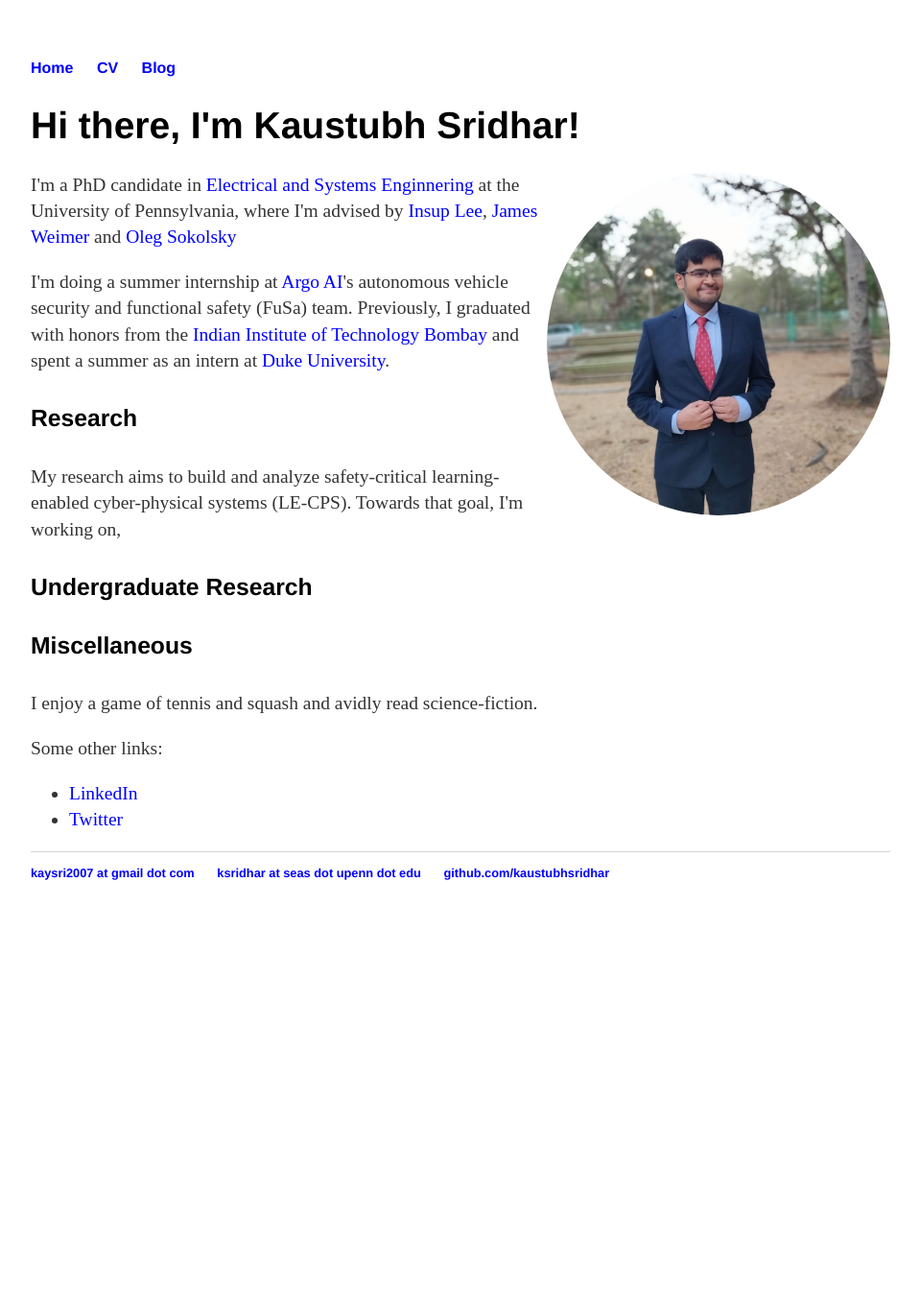
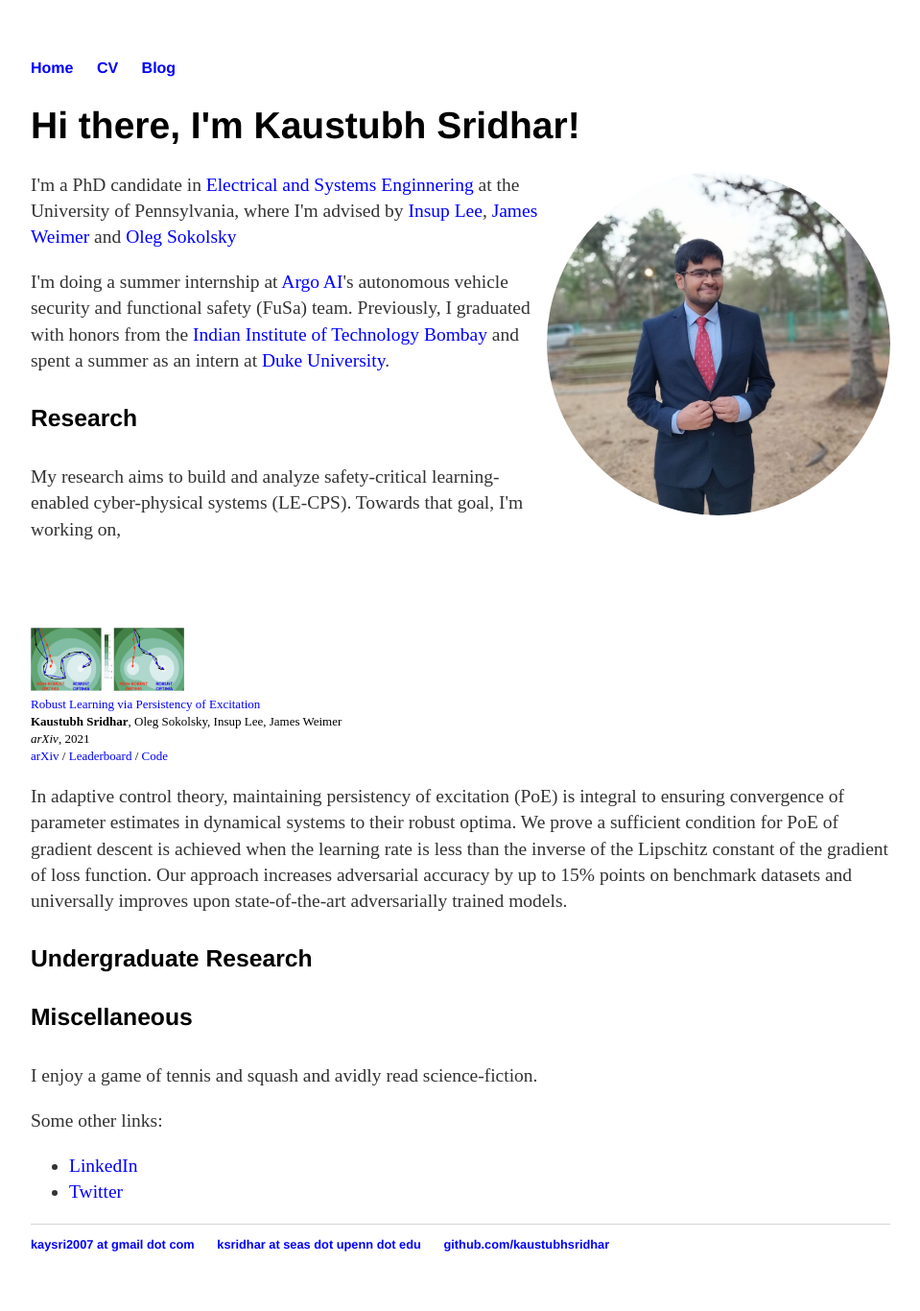
Before and after one commit to kaustubhsridhar/kaustubhsridhar_old.github.io, a Jekyll site: the page built from index.html, in a window 1280 px wide. Shown: the whole page at 96% size, without its empty margins (160-1119 px from the left). Built offline with Jekyll 4.4.1, drawn with Linux system fonts in a browser that asks for light colours; before the commit the page ends 979 px from its top, so only the background shows below that.

Commit message:
updated index

```diff
--- a/index.html
+++ b/index.html
@@ -12,10 +12,44 @@ title: Welcome To My Homepage
 	<h4>Research</h4>
 	<p>My research aims to build and analyze safety-critical learning-enabled cyber-physical systems (LE-CPS). Towards that goal, I'm working on, </p>
 
-	<!--<h5 style="text-align:center;"><a id="PoE">Robust Learning via Persistency of Excitation</a></h5>
-	<img src="/images/PoE.png" alt="PoE" align="left" style="width:25%;" class="img_rect">
-	<p>In adaptive control theory, maintaining persistency of excitation (PoE) is integral to ensuring convergence of parameter estimates in dynamical systems to their robust optima. We prove a sufficient condition for PoE of gradient descent is achieved when the learning rate is less than the inverse of the Lipschitz constant of the gradient of loss function. Our approach increases adversarial accuracy by up to 15% points on benchmark datasets and universally improves upon state-of-the-art adversarially trained models.</p>
-	-->
+	<tr onmouseout="PoE_stop()" onmouseover="PoE_start()">
+		<td style="padding:20px;width:25%;vertical-align:middle">
+		  <div class="one">
+			<div class="two" id='PoE_image'>
+			  <img src='images/PoE.png' width="160"></div>
+			<img src='images/PoE.png' width="160">
+		  </div>
+		  <script type="text/javascript">
+			function PoE_start() {
+			  document.getElementById('PoE_image').style.opacity = "1";
+			}
+
+			function PoE_stop() {
+			  document.getElementById('PoE_image').style.opacity = "0";
+			}
+			PoE_stop()
+		  </script>
+		</td>
+		<td style="padding:20px;width:75%;vertical-align:middle">
+		  <a href="https://arxiv.org/abs/2106.02078">
+			<papertitle>Robust Learning via Persistency of Excitation</papertitle>
+		  </a>
+		  <br>
+		  <strong>Kaustubh Sridhar</strong>, Oleg Sokolsky, Insup Lee, James Weimer
+		  <br>
+		  <em>arXiv</em>, 2021
+		  <br>
+		  <a href="https://arxiv.org/abs/2011.12485">arXiv</a>   /
+		  <a href="https://robustbench.github.io/">Leaderboard</a> /
+		  <a href="https://github.com/kaustubhsridhar/PoE-robustness">Code</a>
+		  <p></p>
+		  <p>
+			In adaptive control theory, maintaining persistency of excitation (PoE) is integral to ensuring convergence of parameter estimates in dynamical systems to their robust optima. We prove a sufficient condition for PoE of gradient descent is achieved when the learning rate is less than the inverse of the Lipschitz constant of the gradient of loss function. Our approach increases adversarial accuracy by up to 15% points on benchmark datasets and universally improves upon state-of-the-art adversarially trained models.
+		  </p>
+		</td>
+	  </tr>
+
+
 	<h4>Undergraduate Research</h4>
 
 	<h4>Miscellaneous</h4>
```
